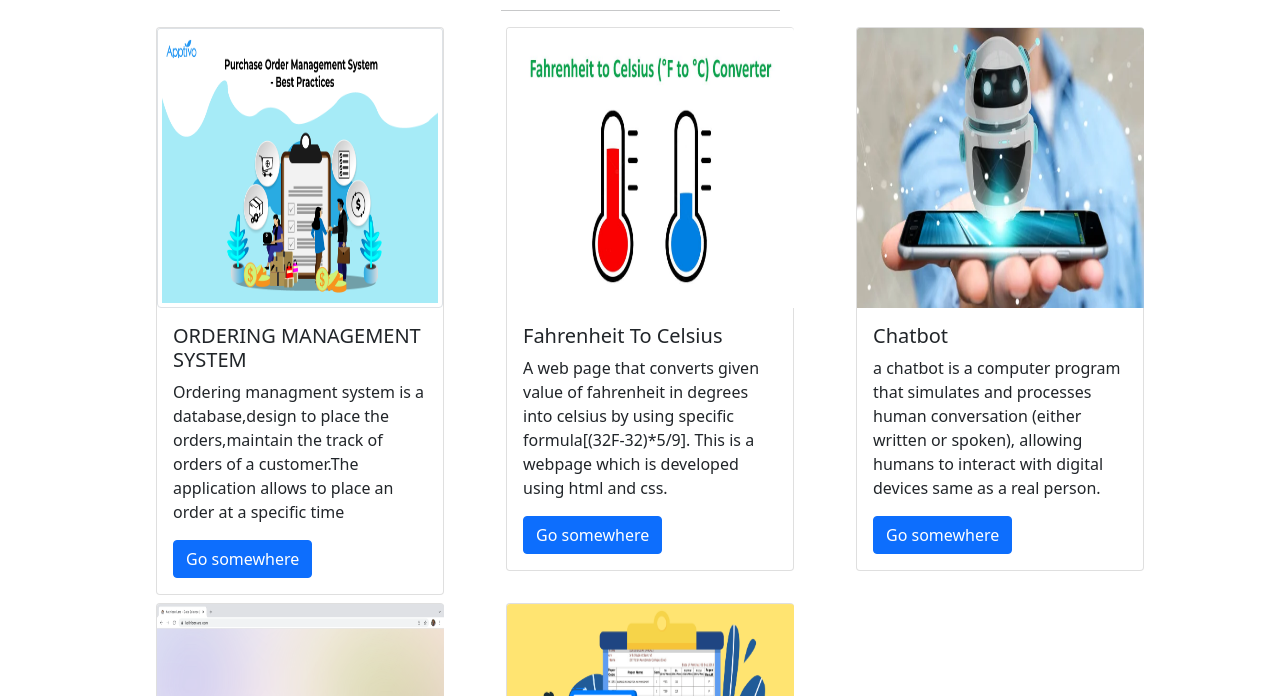
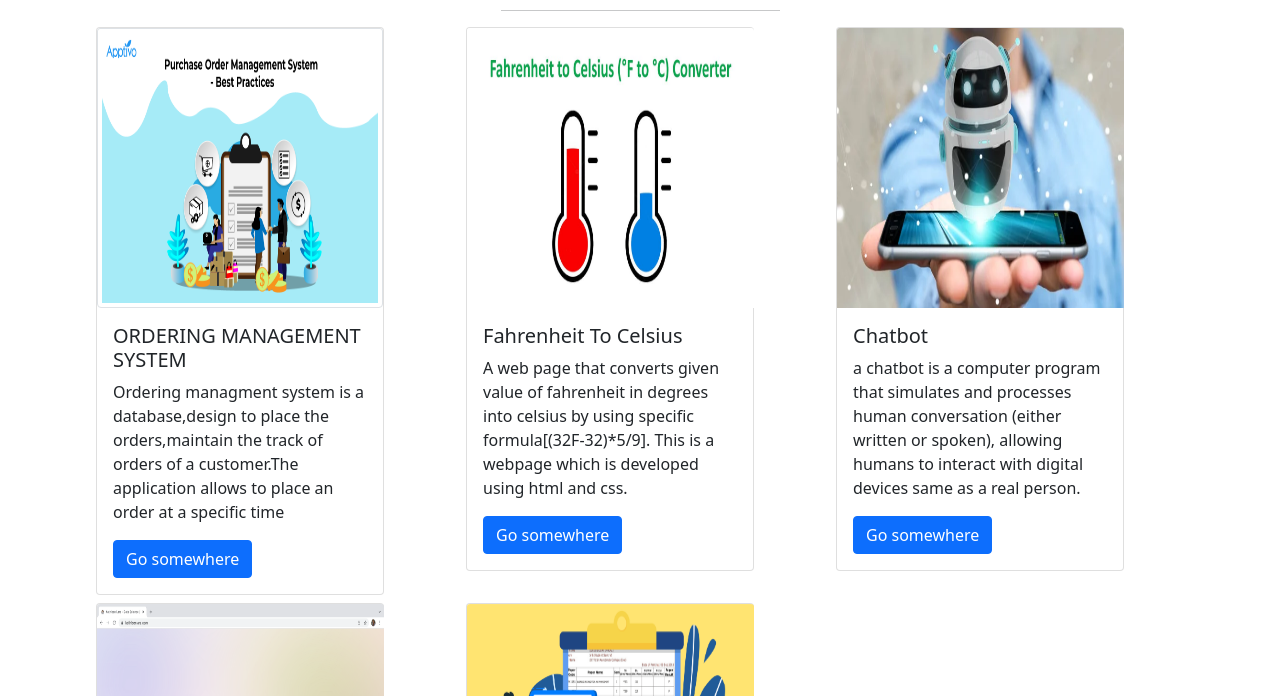
Before and after one commit to pallavi-hanjagi/pallavi.github.io, a plain HTML site: page index.html in a window 1280 px wide. Shown: the part 484-1180 px from the top of the page. Drawn offline with nearby package versions, Linux system fonts and the light colour scheme.

Commit message:
Update index.html

```diff
--- a/index.html
+++ b/index.html
@@ -56,7 +56,7 @@
           <div class="projectstyling" id="projectnav">
             <h1 class="display-3 text-center mt-3" >Project</h1>
             <hr class="w-25 mx-auto">
-            <div class="row g-sm-2" style="margin-left:70px ;">
+            <div class="row g-sm-2" style="margin-left:10px ;">
               <div class="col-sm-4">
                 <div class="card" style="width: 18rem;">
                   <img src="order.png" class="card-img-top img-fluid img-thumbnail" alt="." style="height:280px; width: 287px">
```
